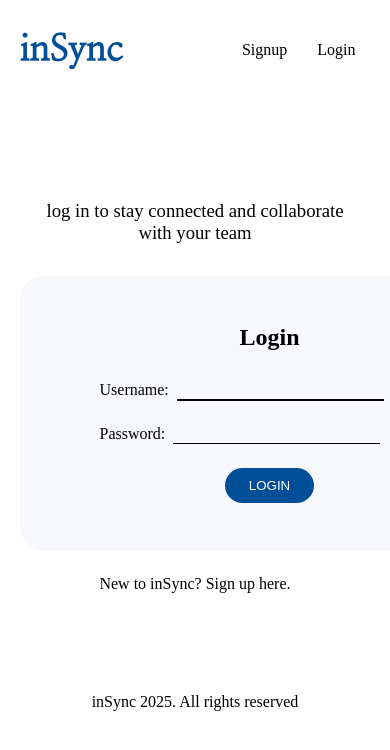
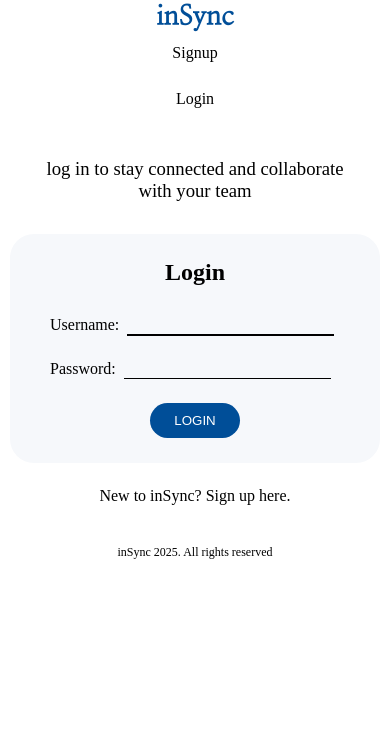
Before and after one commit to 582-41W-VA/InSync, a Django app: page /account/login/ in a window 390 px wide; the page is wider, and only the part inside the window is pictured. Shown: the top 750 px of that part. Run offline with Django 5.2, Linux system fonts and the light colour scheme; some web fonts are replaced.

Commit message:
responsive for all screen size

```diff
--- a/static/css/app.css
+++ b/static/css/app.css
@@ -1,4 +1,4 @@
-/* body {
+ /*body {
     font-family: Arial, sans-serif;
     margin: 0;
     padding: 0;
@@ -289,3 +289,107 @@ header nav a:hover {
 footer {
   text-align: center;
 }
+
+
+
+/* Responsive Styles */
+@media (max-width: 900px) {
+  header .container {
+    /* flex-direction: column; */
+    height: auto;
+  }
+
+  header .menu-icon {
+    display: block;
+  }
+
+  header nav {
+    flex-direction: column;
+    gap: 10px;
+  }
+
+  .login {
+    padding: 80px 0;
+  }
+
+  .login .login-form {
+    /* width: 90%; */
+    padding: 40px 60px;
+  }
+
+  .profile img {
+    width: 40px;
+    height: 40px;
+  }
+}
+
+@media (max-width: 700px) {
+  .container {
+    /* width: 100%; */
+  }
+
+  header .container {
+    flex-direction: column;
+  }
+
+  .logo {
+    font-size: 20px;
+  }
+
+  .login {
+    padding: 60px 0;
+  }
+
+  .login .login-form {
+    /* width: 90%; */
+    /* padding: 30px 50px; */
+  }
+
+  header nav ul {
+    flex-direction: column;
+    gap: 12px;
+  }
+
+  .profile img {
+    width: 35px;
+    height: 35px;
+  }
+}
+
+@media (max-width: 500px) {
+  .container {
+    width: 100%;
+    padding: 0 10px;
+  }
+
+  header .menu-icon {
+    display: block;
+  }
+
+  .login {
+    padding: 40px 0;
+  }
+
+  .logo {
+    font-size: 18px;
+  }
+
+  .login .login-form {
+    width: 100%;
+    padding: 25px 40px;
+  }
+
+  header nav ul {
+    flex-direction: column;
+    gap: 8px;
+  }
+
+  .profile img {
+    width: 30px;
+    height: 30px;
+  }
+
+  footer {
+    font-size: 12px;
+  }
+}
```
